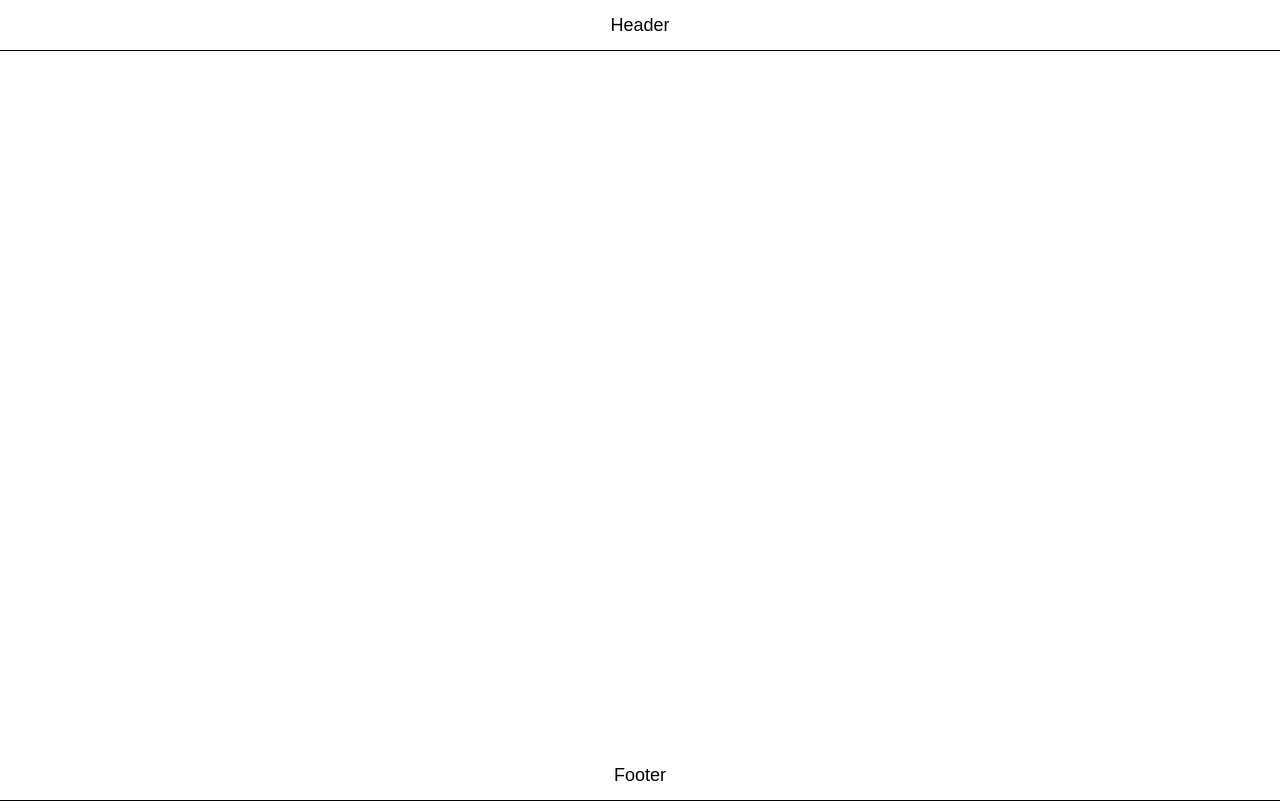
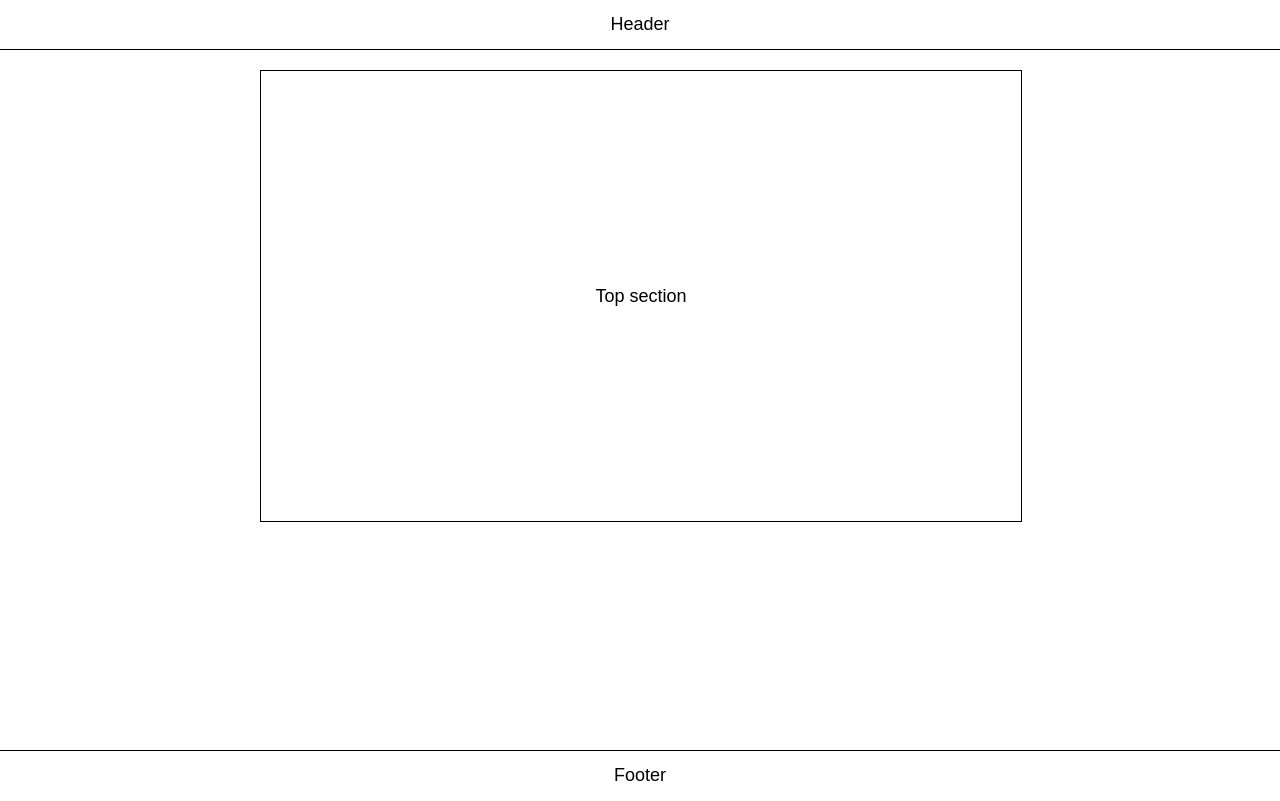
Before and after one commit to ooloo-io/github-flow-yonilurie, a website: page src/index.html in a window 1280 px wide. Drawn offline with nearby package versions, Linux system fonts and the light colour scheme.

Commit message:
Top Section (#10)
* Add top section

* Style top section

```diff
--- a/src/index.html
+++ b/src/index.html
@@ -4,8 +4,8 @@
 <head>
   <meta charset="utf-8">
 
-  <title>GitHub Flow Course</title>
-  <meta name="description" content="GitHub Flow Course">
+  <title>GitHub Pull Request Flow Course</title>
+  <meta name="description" content="GitHub Pull Request Flow Course">
   <meta name="author" content="Johannes Kettmann">
 
   <link rel="stylesheet" href="https://cdnjs.cloudflare.com/ajax/libs/normalize/8.0.1/normalize.min.css">
@@ -16,7 +16,11 @@
   <header class="header">
     Header
   </header>
-    <main class="content"></main>
+  <main class="content">
+    <section class="section">
+      Top section
+    </section>
+  </main>
   <footer class="footer">
     Footer
   </footer>
--- a/src/styles.css
+++ b/src/styles.css
@@ -4,13 +4,6 @@ body {
 }
 
 .header {
-    height: 50px;
-    display: flex;
-    justify-content: center;
-    align-items: center;
-    border-bottom: 1px solid black;
-}
-.footer {
   height: 49px;
   display: flex;
   justify-content: center;
@@ -18,9 +11,27 @@ body {
   border-bottom: 1px solid black;
 }
 
+.footer {
+  height: 49px;
+  display: flex;
+  justify-content: center;
+  align-items: center;
+  border-top: 1px solid black;
+}
+
 .content {
-    min-height: calc(100vh - 100px);
-    width: 720px;
-    max-width: 100%;
-    margin: auto;
+  min-height: calc(100vh - 140px);
+  width: 760px;
+  max-width: 100%;
+  margin: auto;
+  padding: 20px;
 }
+
+.section {
+  height: 450px;
+  width: 100%;
+  display: flex;
+  justify-content: center;
+  align-items: center;
+  border: 1px solid black;
+}
```
Lines whose indentation alone changed are shown as unchanged.
